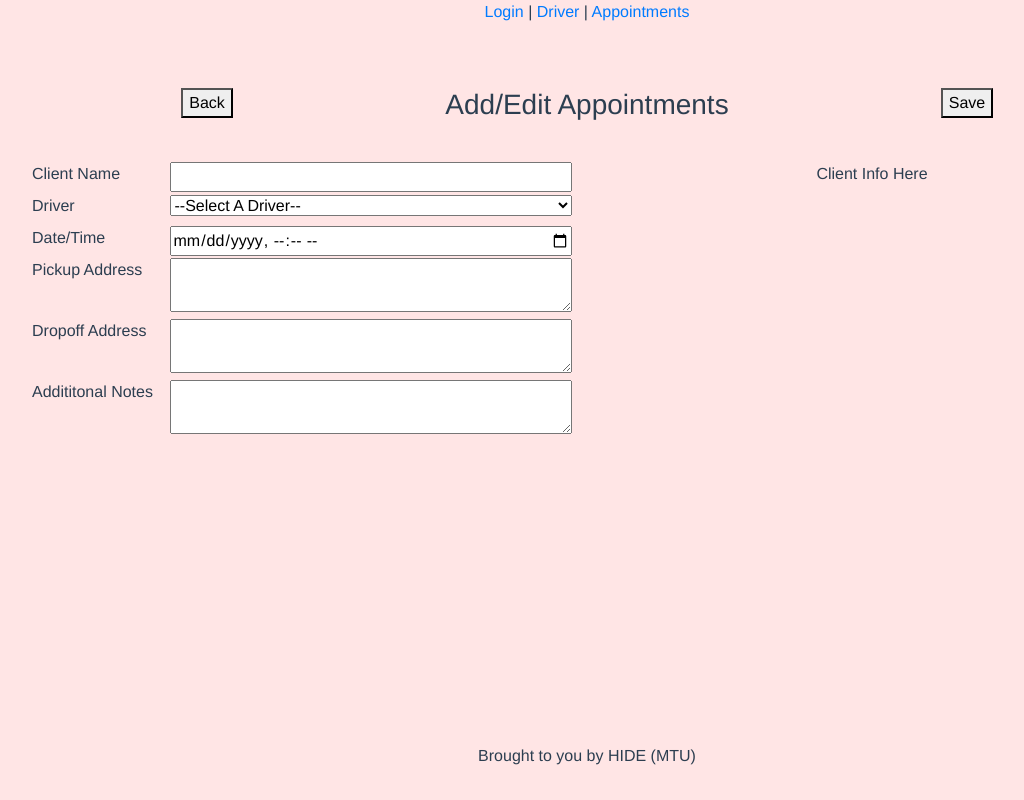
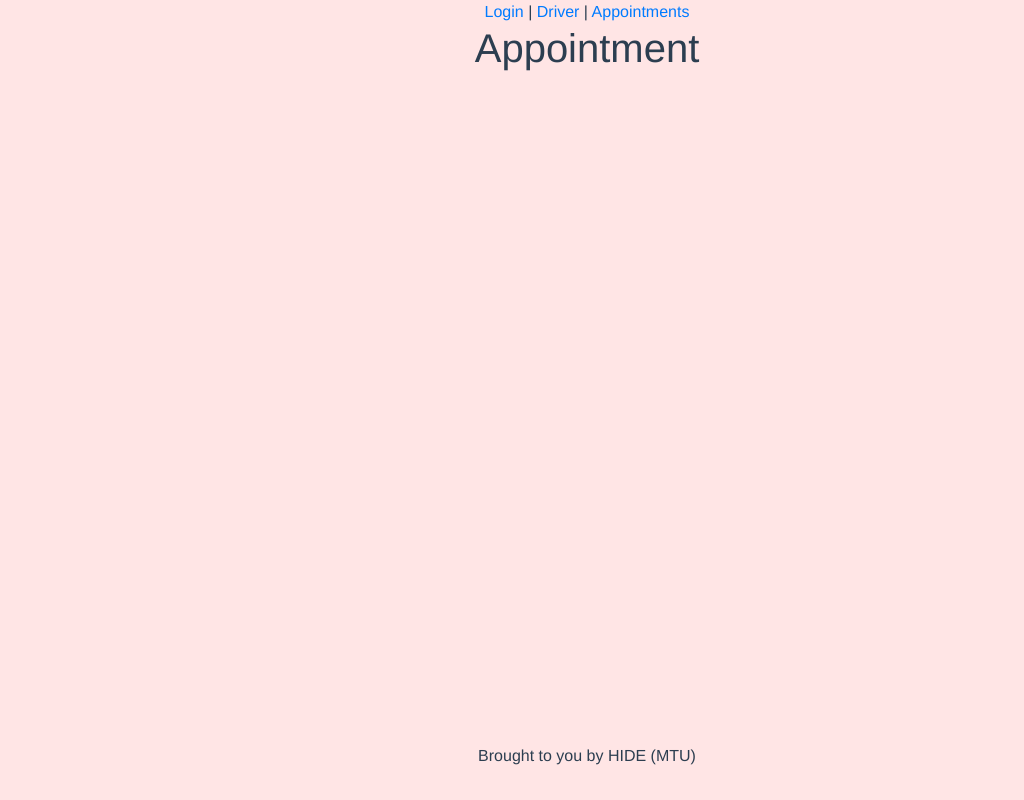
Before and after one commit to MTUHIDE/little-brothers, a Vue app in the folder frontend/: page /appointment in a window 1280 px wide. Shown: the whole page, without its empty margins (53-1077 px from the left). Built offline with nearby package versions, Linux system fonts and the light colour scheme.

Commit message:
Working on making apointment page dynamic

```diff
--- /dev/null
+++ b/frontend/src/components/Appointment.vue
@@ -0,0 +1,15 @@
+<template>
+    <div>
+        <h1>Appointment</h1>
+    </div>
+</template>
+
+<script>
+    export default {
+
+    }
+</script>
+
+<style lang="scss" scoped>
+
+</style>
--- a/frontend/src/views/appointment/AddEdit.vue
+++ b/frontend/src/views/appointment/AddEdit.vue
@@ -1,115 +1,24 @@
 <template>
-    <b-container>
-        <!-- Row with back, header and save  -->
+    <div>
         <b-row>
             <b-col>
-                <button>Back</button>
-            </b-col>
-            <b-col>
-                <h3>Add/Edit Appointments</h3>
-            </b-col>
-            <b-col>
-                <button>Save</button>
+                <appointment></appointment>
             </b-col>
         </b-row>
-
-        <!-- Row for form and client information columns -->
-        <b-row>
-            <b-col>
-                <form name="Appointment">
-                    <b-form-row>
-                        <div class="col-25">
-                            <label for="cname">Client Name</label>
-                        </div>
-                        <div class="col-75">
-                            <input id="cname" v-model="clientName">
-                        </div>
-                    </b-form-row>
-                    <b-form-row>
-                       <div class="col-25">
-                            <label for="driver">Driver</label>
-                        </div>
-                        <div class="col-75">
-                            <select id="driver">
-                            <option value="SelectDriver" disabled=true selected>--Select A Driver--</option>
-                            <option value="Driver 1">Driver One</option>
-                            <option value="Driver 2">Driver Two</option>
-                            </select>
-                        </div>
-                    </b-form-row>
-                    <b-form-row>
-                        <div class="col-25">
-                            <label for="datetime">Date/Time</label>
-                        </div>
-                        <div class="col-75">
-                            <input id="datetime" type="datetime-local" >
-                        </div>
-                    </b-form-row>
-                    <b-form-row>
-                        <div class="col-25">
-                            <label for="pickup">Pickup Address</label>
-                        </div>
-                        <div class="col-75">
-                            <textarea id="pickup"></textarea>
-                        </div>
-                    </b-form-row>
-                    <b-form-row>
-                        <div class="col-25">
-                            <label for="dropoff">Dropoff Address</label>
-                        </div>
-                        <div class="col-75">
-                            <textarea id="dropoff"></textarea>
-                        </div>
-                    </b-form-row>
-                    <b-form-row>
-                        <div class="col-25">
-                            <label for="extranotes">Addititonal Notes</label>
-                        </div>
-                        <div class="col-75">
-                            <textarea id="extranotes"></textarea>
-                        </div>
-                    </b-form-row>
-                </form>
-
-            </b-col>
-
-            <b-col>
-                <p>Client Info Here</p>
-            </b-col>
-        </b-row>
-
-    </b-container>
+    </div>
 </template>
 
+
 <script>
+    import Appointment from '@/components/Appointment.vue';
+
     export default {
-
+        components: {
+            Appointment,
+        },
     }
 </script>
 
 <style lang="scss" scoped>
-.container {
-  margin-top: 64px;
-}
-.row {
-  margin-top: 32px;
-}
-label {
-    display: inline-block;
-}
-input, select, textarea {
-    width: 100%;
-    box-sizing: border-box;
-}
-
-.col-25 {
-    float: left;
-    text-align: left;
-    width: 25%;
-}
-.col-75 {
-    float: left;
-    width: 75%;
-}
 
 </style>
```
